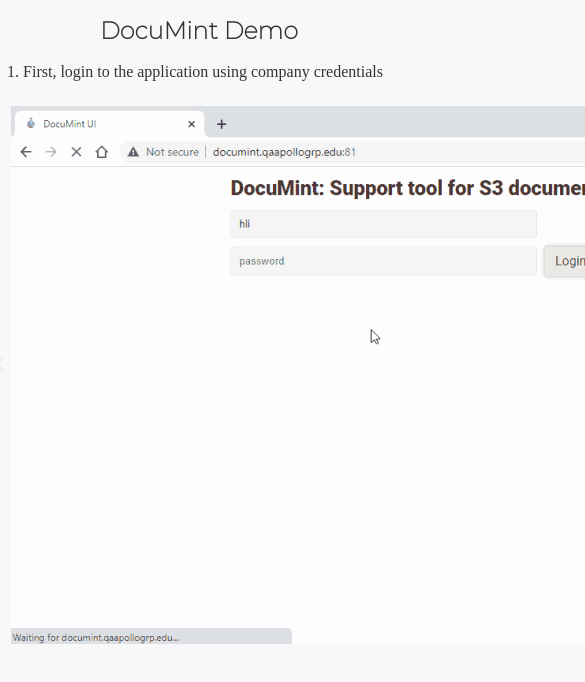
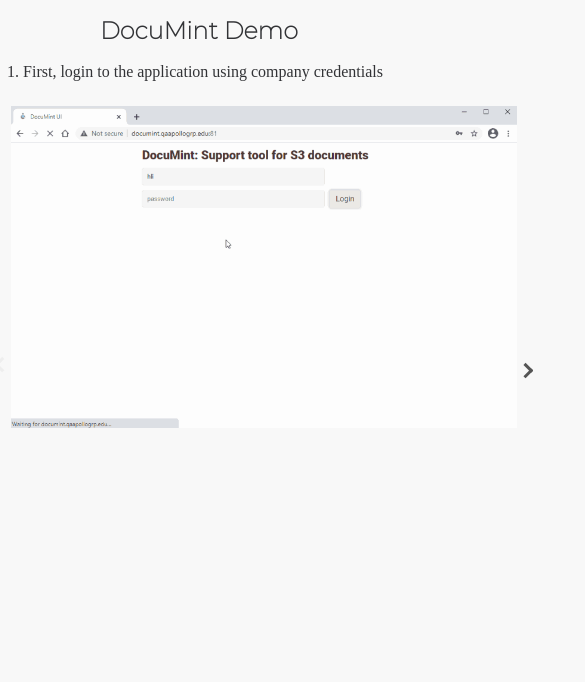
Before and after one commit to Teggoon/Personal-Portfolio, a React (Create React App) app: page /documintdemo in a window 390 px wide. Shown: the top 682 px of the page, 585 px wide, since content can reach past the window. Built offline with nearby package versions, Linux system fonts and the light colour scheme; a web font is replaced by a local one.

Commit message:
better mobile view for demo gifs

```diff
--- a/src/css/App.css
+++ b/src/css/App.css
@@ -635,6 +635,11 @@ body {
     width: auto;
   }
 
+  .demo-gif {
+    max-width: 60vh;
+    object-fit: contain;
+    flex-shrink: 2;
+  }
 }
 
 @media screen and (max-width: 660px) {
```
